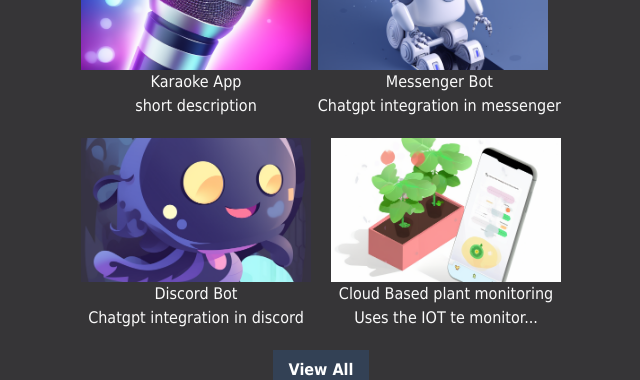
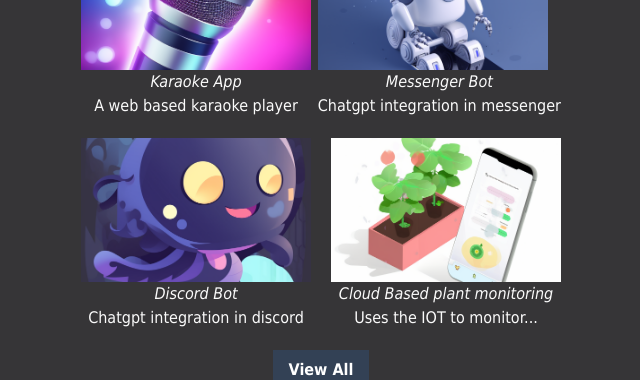
Before and after one commit to projectoak2x/portfolio, a Next.js app: page / in a window 1280 px wide. Shown: the part 1955-2335 px from the top of the page, without its empty margins (319-959 px from the left). Built offline with nearby package versions, Linux system fonts and the light colour scheme; no server answers; a web font is replaced by a local one.

Commit message:
update descriptions and title

```diff
--- a/components/Atoms/ImageCard.tsx
+++ b/components/Atoms/ImageCard.tsx
@@ -11,7 +11,7 @@ const ImageCard  = ({ imageSrc, title, description }:ImageCardProps) => {
   return (
     <div className="text-center">
       <Image src={imageSrc} alt={title} width={230} height={200} className="object-cover max-h-36" />
-      <h2>{title}</h2>
+      <h2 className="italic">{title}</h2>
       <p>{description}</p>
     </div>
   );
--- a/components/Organism/Experience.tsx
+++ b/components/Organism/Experience.tsx
@@ -21,10 +21,10 @@ export default function Experience() {
             Works
           </h1>
           <div className="flex flex-wrap justify-between gap-y-5 mb-5">
-            <ImageCard imageSrc="/karaoke-app.png" title="Karaoke App" description="short description" />
+            <ImageCard imageSrc="/karaoke-app.png" title="Karaoke App" description="A web based karaoke player" />
             <ImageCard imageSrc="/messenger-chatbot.png" title="Messenger Bot" description="Chatgpt integration in messenger" />
             <ImageCard imageSrc="/discord-chatbot.png" title="Discord Bot" description="Chatgpt integration in discord" />
-            <ImageCard imageSrc="/cloud_base_plant_monitoring.png" title="Cloud Based plant monitoring" description="Uses the IOT te monitor..." />
+            <ImageCard imageSrc="/cloud_base_plant_monitoring.png" title="Cloud Based plant monitoring" description="Uses the IOT to monitor..." />
           </div>
           <div className="bg-slate-700 h-10 leading-10 font-semibold w-24 m-auto" style={{ textAlign: "center", color: "#FFF" }}  >
             View All
--- a/pages/_app.tsx
+++ b/pages/_app.tsx
@@ -28,7 +28,7 @@ export default function App({ Component, pageProps }: AppProps) {
   return (
     <ThemeProvider theme={theme == "dark" ? darkTheme : lightTheme}>
       <Head>
-        <title>Create Next App</title>
+        <title>Orly's Portfolio</title>
       </Head>
       <GlobalStyles />
       <Component {...pageProps} toggleTheme={toggleTheme} theme={theme} />
--- a/pages/_document.tsx
+++ b/pages/_document.tsx
@@ -34,12 +34,12 @@ export default class MyDocument extends Document {
     return (
       <Html lang='en'>
         <Head>
-          <meta name="description" content="Generated by create next app" />
+          <meta name="description" content="Orlando Sarceda Jr Portfolio" />
           <link rel="icon" href="/favico.png" />
           <meta name='theme-color' content='#000000' />
-          <meta property='og:title' content='Wincove' />
-          <meta property='og:site_name' content='Wincove' />
-          <meta property='og:description' content='Wincove Site' />
+          <meta property='og:title' content='Orly' />
+          <meta property='og:site_name' content='Orly' />
+          <meta property='og:description' content='Orly Site' />
           <meta property='og:url' content={`https://${process.env.NEXT_PUBLIC_HOSTNAME}/`} />
           <meta property='og:type' content='website' />
           <meta property='og:image' content='/images/favico.png' />
@@ -60,7 +60,7 @@ export default class MyDocument extends Document {
             href='https://fonts.googleapis.com/css2?family=Frank+Ruhl+Libre:wght@100;200;300;400;500;600;700;800;900&display=swap'
             rel='stylesheet'
           />
-          <Script type='text/javascript' src='bug-min.js'></Script>
+          <Script type='text/javascript' src='bug-min.js' strategy="beforeInteractive"></Script>
         </Head>
         <body>
           <Main />
```
